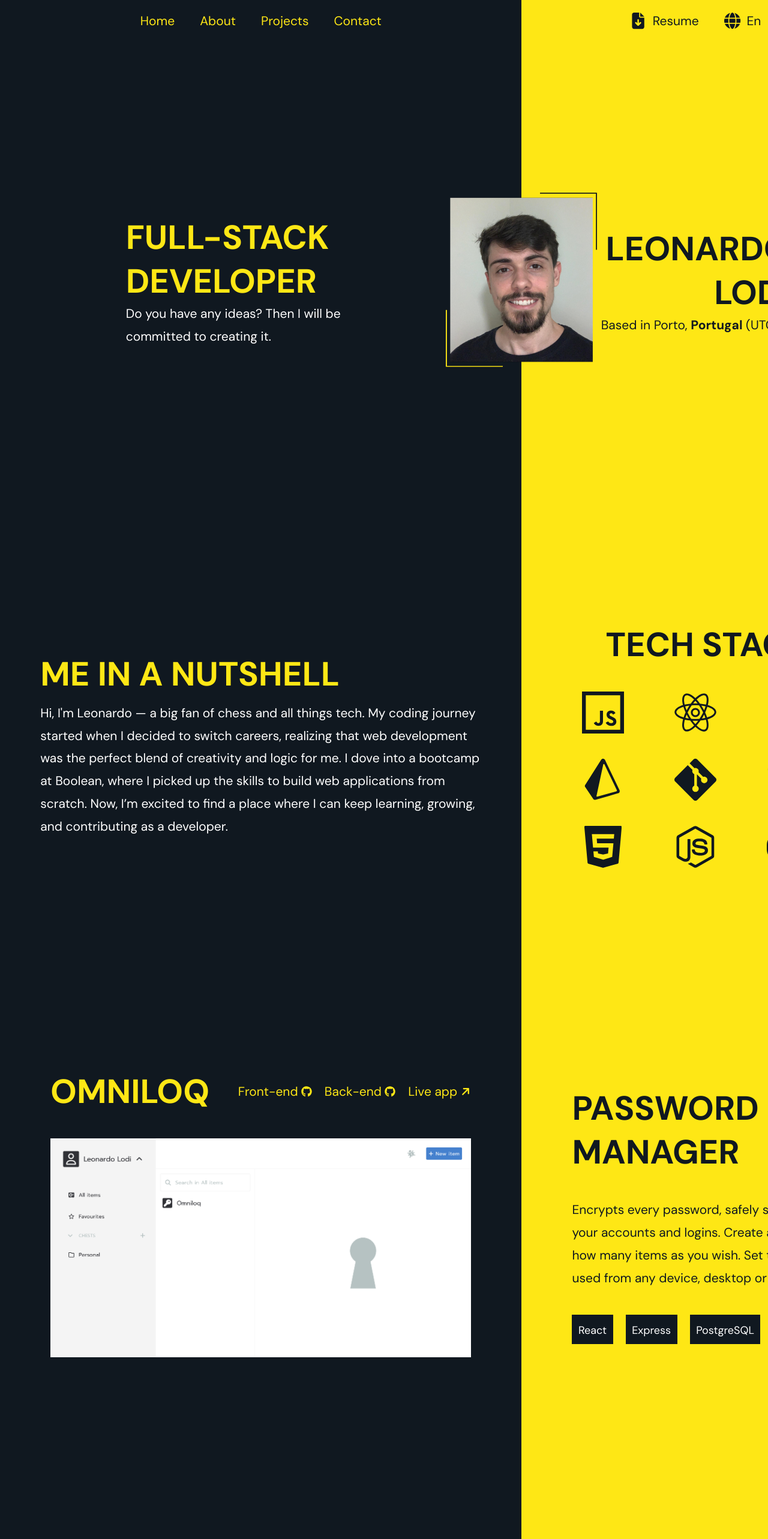
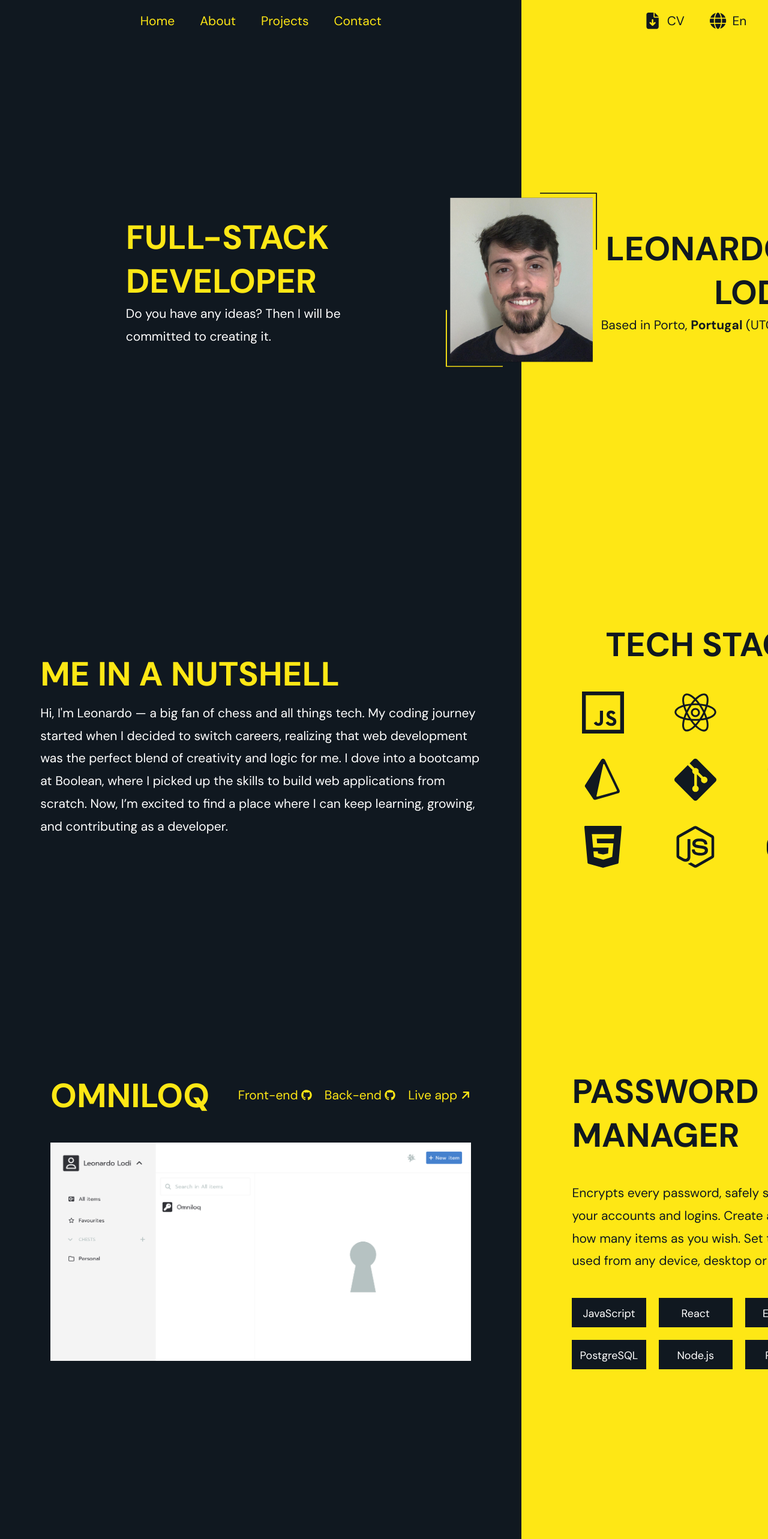
Before and after one commit to LeonardoSaraceli/portfolio, a React (Vite) app: page / in a window 1280 px wide. Shown: the top 2566 px of the page at 60% size. Built offline with nearby package versions, Linux system fonts and the light colour scheme.

Commit message:
Feat: add download cv

```diff
--- a/src/assets/styles/FirstProject.css
+++ b/src/assets/styles/FirstProject.css
@@ -75,7 +75,7 @@
     ul {
       display: grid;
       gap: 1rem;
-      grid-template-columns: repeat(3, max-content);
+      grid-template-columns: repeat(3, 1fr);
 
       li {
         padding: 0.5rem;
@@ -83,6 +83,7 @@
         color: white;
         list-style-type: none;
         transition: all 0.15s cubic-bezier(0.4, 0, 0.2, 1);
+        text-align: center;
       }
 
       li:hover {
--- a/src/assets/styles/index.css
+++ b/src/assets/styles/index.css
@@ -16,6 +16,11 @@ html {
 
 #root {
   display: grid;
+
+  a {
+    text-decoration: none;
+    color: currentColor;
+  }
 }
 
 @media screen and (max-width: 1279px) {
--- a/src/components/FirstProject.jsx
+++ b/src/components/FirstProject.jsx
@@ -75,6 +75,10 @@ export default function FirstProject() {
 
         <ul className="right-hidden">
           <li>
+            <span>JavaScript</span>
+          </li>
+
+          <li>
             <span>React</span>
           </li>
 
@@ -85,6 +89,14 @@ export default function FirstProject() {
           <li>
             <span>PostgreSQL</span>
           </li>
+
+          <li>
+            <span>Node.js</span>
+          </li>
+
+          <li>
+            <span>Prisma</span>
+          </li>
         </ul>
       </section>
     </main>
--- a/src/components/Header.jsx
+++ b/src/components/Header.jsx
@@ -8,6 +8,7 @@ import {
   faXmark,
 } from '@fortawesome/free-solid-svg-icons'
 import { useTranslation } from 'react-i18next'
+import leonardoLodiCV from '../assets/files/Leonardo Lodi CV.pdf'
 
 export default function Header() {
   const [asideVisible, setAsideVisible] = useState(false)
@@ -82,10 +83,12 @@ export default function Header() {
         </nav>
 
         <div id="header-btns">
+          <a href={leonardoLodiCV} download="Leonardo Lodi CV">
             <picture>
               <FontAwesomeIcon icon={faFileArrowDown} className="header-icon" />
-            <span>{t('resume')}</span>
+              <span>CV</span>
             </picture>
+          </a>
 
           <picture onClick={toggleLanguage}>
             <FontAwesomeIcon icon={faGlobe} className="header-icon" />
@@ -127,10 +130,12 @@ export default function Header() {
               <a href="#contact">{t('contact')}</a>
             </li>
 
+            <a href={leonardoLodiCV} download="Leonardo Lodi CV">
               <li className="menu">
                 <FontAwesomeIcon icon={faFileArrowDown} className="icon" />
-              <span>{t('resume')}</span>
+                <span>CV</span>
               </li>
+            </a>
 
             <li className="menu" onClick={toggleLanguage}>
               <FontAwesomeIcon icon={faGlobe} className="icon" />
--- a/src/locale/en.json
+++ b/src/locale/en.json
@@ -3,7 +3,6 @@
     "home": "Home",
     "about": "About",
     "contact": "Contact",
-    "resume": "Resume",
     "full-stack": "FULL-STACK",
     "developer": "DEVELOPER",
     "home-left-text": "Do you have any ideas? Then I will be committed to creating it.",
--- a/src/locale/pt.json
+++ b/src/locale/pt.json
@@ -3,7 +3,6 @@
     "home": "Início",
     "about": "Sobre",
     "contact": "Contato",
-    "resume": "Currículo",
     "full-stack": "FULL-STACK",
     "developer": "DESENVOLVEDOR",
     "home-left-text": "Você tem alguma ideia? Então estarei comprometido em criá-la.",
```
Also changed, not shown: 1 other file (tests, documents, lock files or other folders). Lines whose indentation alone changed are shown as unchanged.
